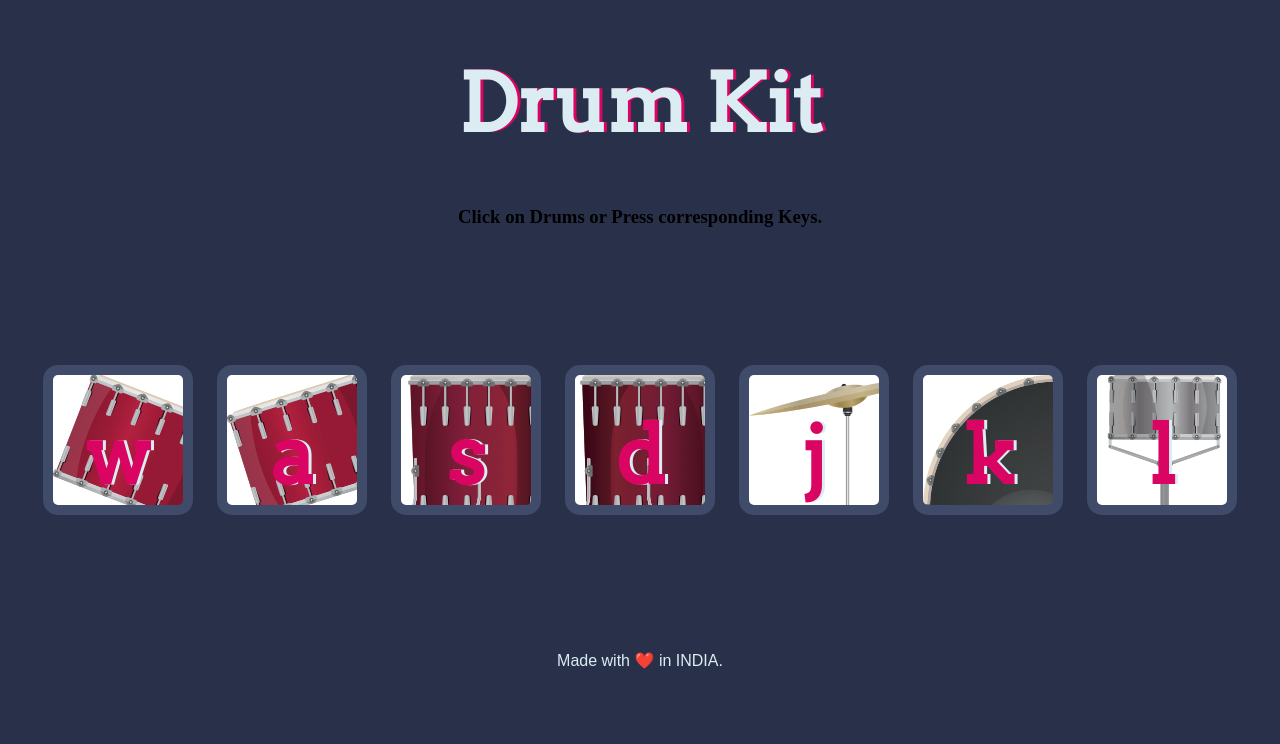
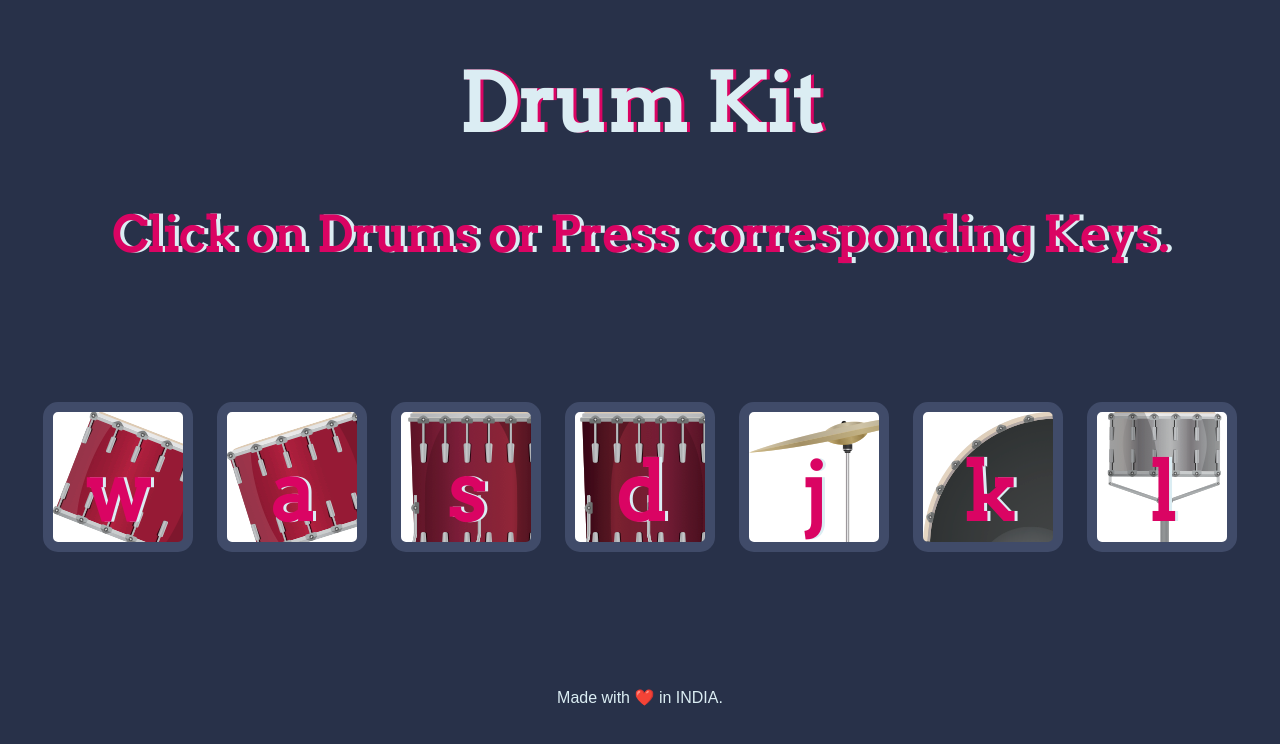
Before and after one commit to Saurabh-Shukla-G/Drum-kit, a plain HTML site: page index.html in a window 1280 px wide. Drawn offline with Linux system fonts and the light colour scheme.

Commit message:
User interface

```diff
--- a/styles.css
+++ b/styles.css
@@ -9,6 +9,14 @@ h1 {
   font-family: "Arvo", cursive;
   text-shadow: 3px 0 #DA0463;
 
+}
+
+h3
+{
+  font-size: 3rem;
+  color:#DA0463;
+  font-family: "Arvo", cursive;
+  text-shadow:4px 0 #DBEDF3;
 }
 
 footer {
```
